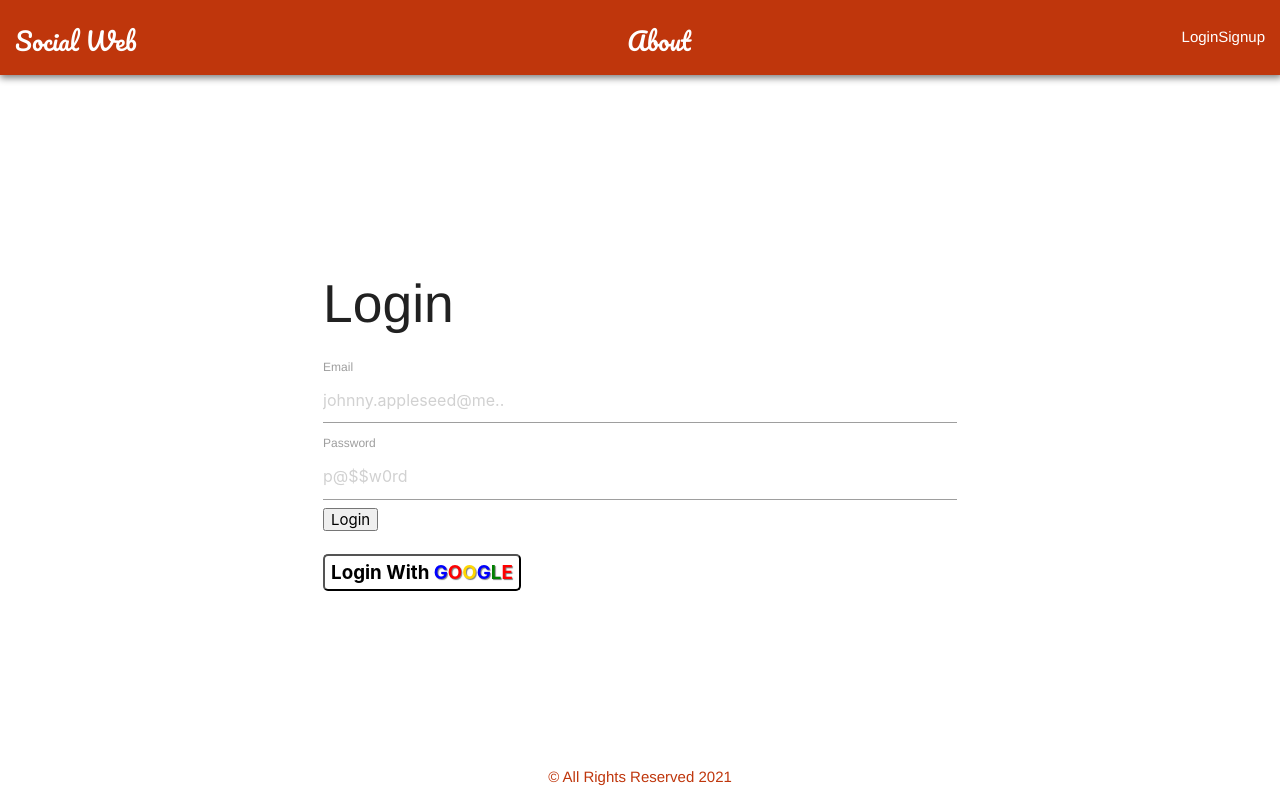
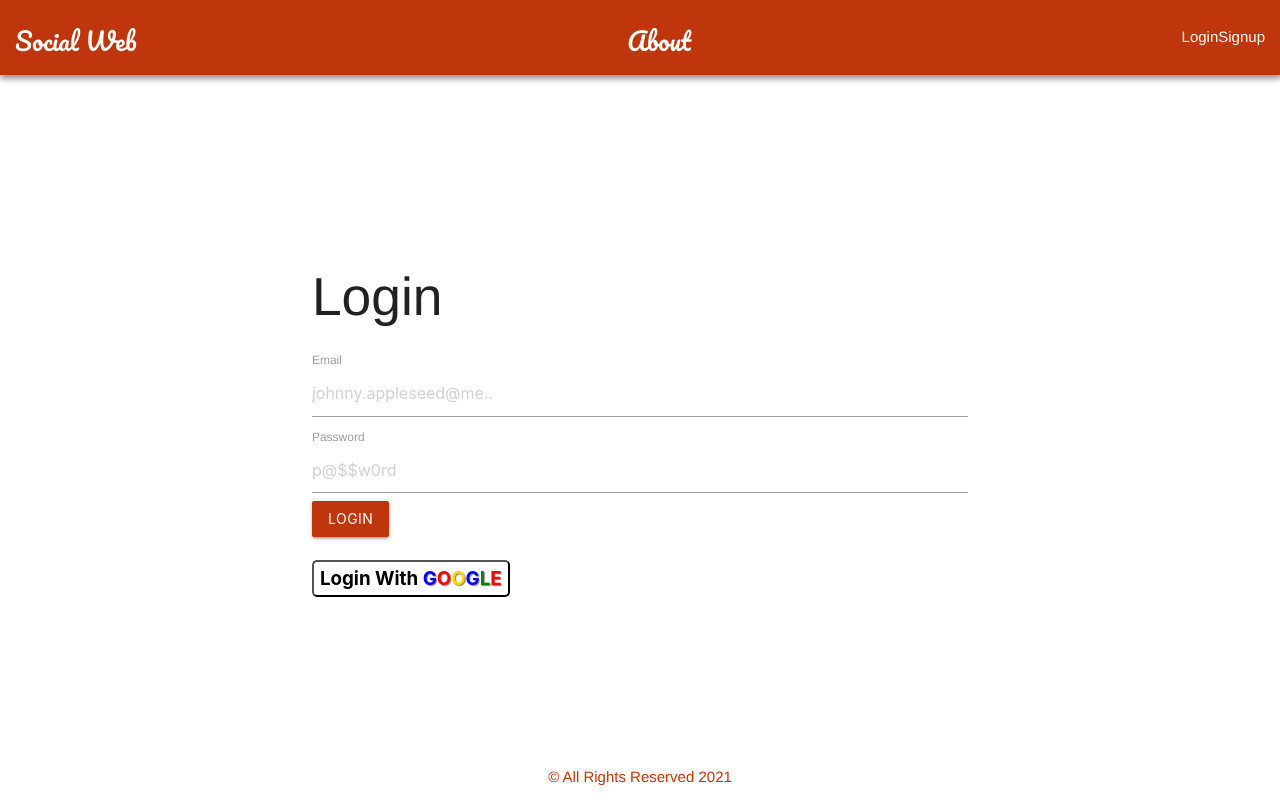
Before and after one commit to Avisa-GA/social-web, a React (Create React App) app: page /login in a window 1280 px wide. Built offline with nearby package versions, Linux system fonts and the light colour scheme; no server answers; the HTML template or start-up script is replaced by a standard one; a web font is replaced by a local one.

Commit message:
wip: css

```diff
--- a/src/components/UserForm.js
+++ b/src/components/UserForm.js
@@ -147,6 +147,7 @@ export default function UserForm({ isLogin }) {
         <input
           disabled={!matchingPassword()}
           type="submit"
+          className="btn white-text deep-orange darken-4"
           value={isLogin ? "Login" : "Signup"}
         />
         <br />
```
